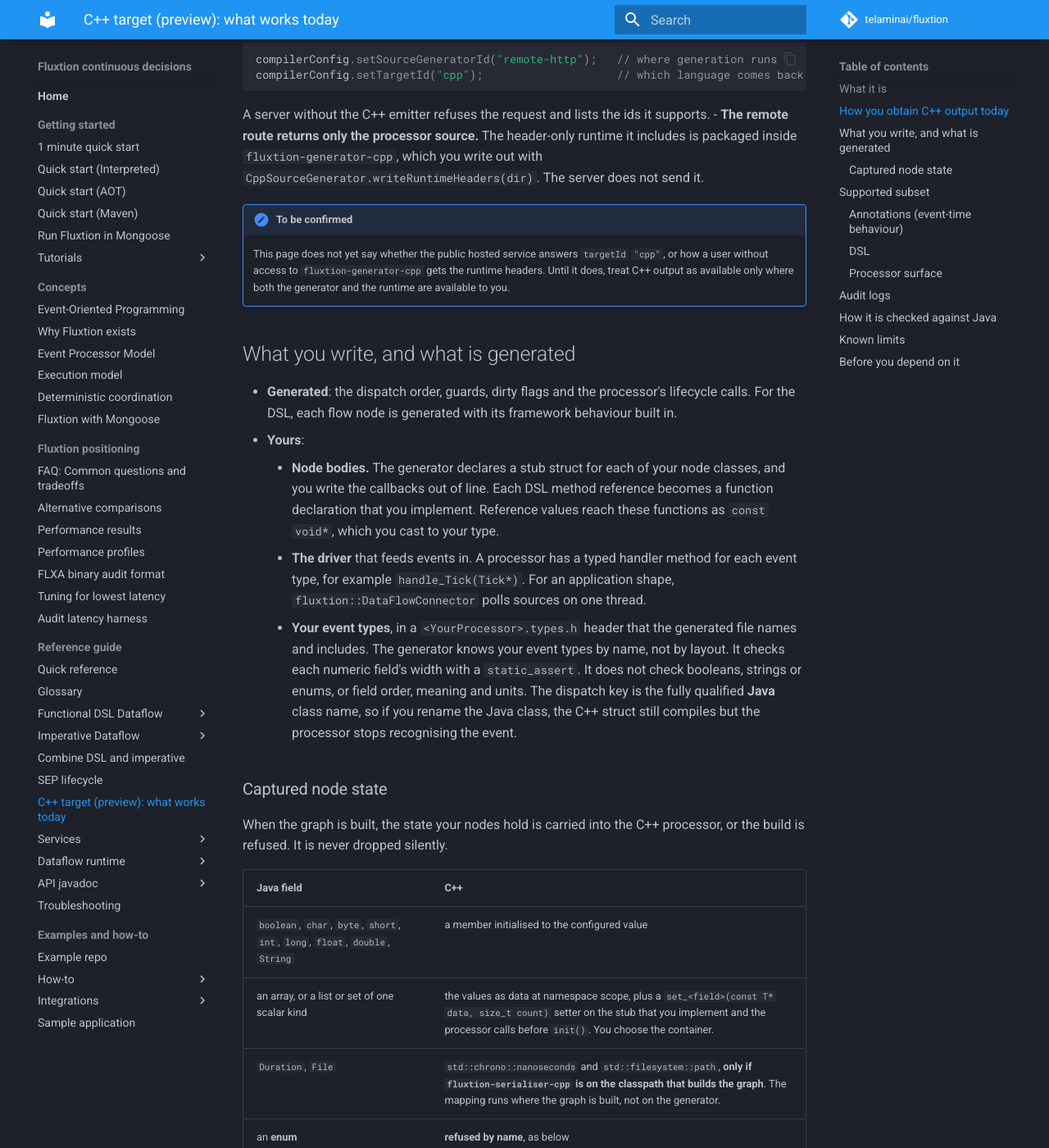
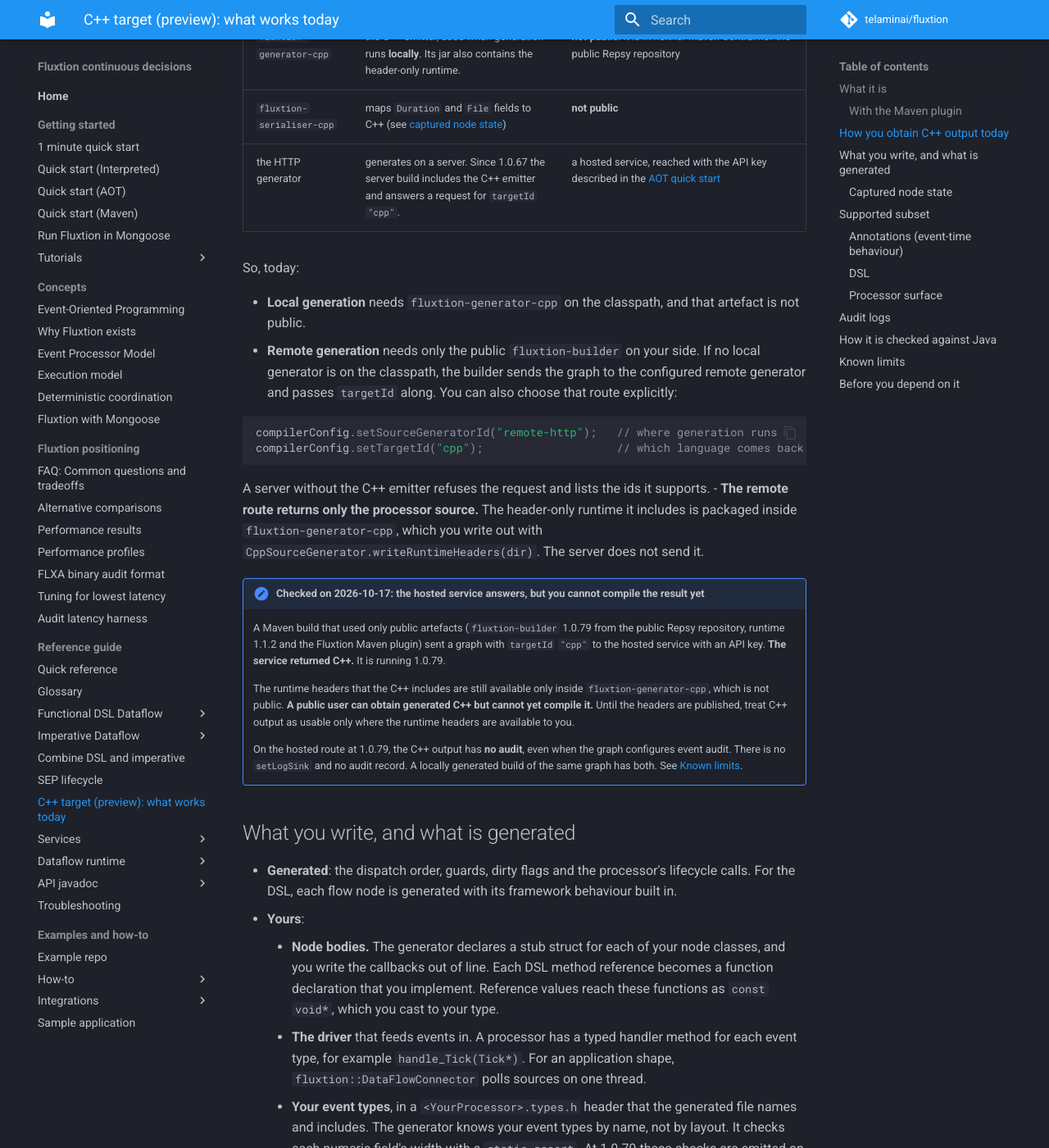
Before and after one commit to telaminai/fluxtion, an MkDocs documentation site: the page built from docs/reference/cpp-target.md, in a window 1280 px wide and 1400 px high, scrolled down 1960 px. Shown: the whole window at 82% size. Built offline with MkDocs 1.6.1 and Material for MkDocs 9.7.7, drawn with Linux system fonts in a browser that asks for light colours; comment, search, counter and statistics services are not loaded; some of the changed text lies outside the part shown.

Commit message:
docs: C++ target - record the 2026-10-17 live test of the hosted route
The hosted service answers targetId "cpp" (it runs 1.0.79), but the runtime
headers are still not public, so a public user can obtain C++ and cannot
compile it. Also records: how to select the target through the Maven
plugin and where its output lands; that hosted C++ carries no audit and
local C++ no width checks; and that a field-assigned parent is not carried
(only constructor arguments are).

Co-Authored-By: Claude Opus 5.5 (1M context) <noreply@anthropic.com>
Claude-Session: https://claude.ai/code/session_01Bhwkr5MmFDGufDuKy1iYWF

````diff
--- a/docs/reference/cpp-target.md
+++ b/docs/reference/cpp-target.md
@@ -43,6 +43,28 @@ The output file is named after the class with a **`.java` extension**, but it co
 to `.h` or `.hpp` when you build. The Fluxtion Maven plugin has no setting for the target, so select
 it in code as shown above.
 
+### With the Maven plugin
+
+The plugin's `scan` goal runs each `FluxtionGraphBuilder` it finds. Its `configureGeneration` receives the
+`FluxtionCompilerConfig`, so the target is set there:
+
+```java
+@Override
+public void configureGeneration(FluxtionCompilerConfig cfg) {
+    cfg.setPackageName("com.example.pricing");
+    cfg.setClassName("PricingProcessor");
+    cfg.setTargetId("cpp");
+    cfg.setWriteSourceToFile(true);
+    cfg.setCompileSource(false);
+    cfg.setFormatSource(false);
+}
+```
+
+The plugin replaces the output directory with `src/main/java`, and it also writes a copy under
+`src/main/resources`. So the C++ file lands in your Java source tree with a `.java` name, and the **next**
+`mvn compile` fails when `javac` tries to compile it. Move both copies out of the source tree, under their
+`.h` name, before you build again.
+
 ## How you obtain C++ output today
 
 Read this section before you plan around the C++ target. Not every part of the C++ toolchain is
@@ -72,10 +94,19 @@ So, today:
   packaged inside `fluxtion-generator-cpp`, which you write out with
   `CppSourceGenerator.writeRuntimeHeaders(dir)`. The server does not send it.
 
-!!! note "To be confirmed"
-    This page does not yet say whether the public hosted service answers `targetId` `"cpp"`, or how a
-    user without access to `fluxtion-generator-cpp` gets the runtime headers. Until it does, treat C++
-    output as available only where both the generator and the runtime are available to you.
+!!! note "Checked on 2026-10-17: the hosted service answers, but you cannot compile the result yet"
+    A Maven build that used only public artefacts (`fluxtion-builder` 1.0.79 from the public Repsy
+    repository, runtime 1.1.2 and the Fluxtion Maven plugin) sent a graph with `targetId` `"cpp"` to the
+    hosted service with an API key. **The service returned C++.** It is running 1.0.79.
+
+    The runtime headers that the C++ includes are still available only inside `fluxtion-generator-cpp`,
+    which is not public. **A public user can obtain generated C++ but cannot yet compile it.** Until the
+    headers are published, treat C++ output as usable only where the runtime headers are available to
+    you.
+
+    On the hosted route at 1.0.79, the C++ output has **no audit**, even when the graph configures event
+    audit. There is no `setLogSink` and no audit record. A locally generated build of the same graph has
+    both. See [Known limits](#known-limits).
 
 ## What you write, and what is generated
 
@@ -90,7 +121,8 @@ So, today:
       thread.
     - **Your event types**, in a `<YourProcessor>.types.h` header that the generated file names and
       includes. The generator knows your event types by name, not by layout. It checks each numeric
-      field's width with a `static_assert`. It does not check booleans, strings or enums, or field order,
+      field's width with a `static_assert`. At 1.0.79 these checks are emitted on the hosted route but
+      not by local generation. It does not check booleans, strings or enums, or field order,
       meaning and units. The dispatch key is the fully qualified **Java** class name, so if you rename the
       Java class, the C++ struct still compiles but the processor stops recognising the event.
 
@@ -141,8 +173,10 @@ the graph before emission, so they need nothing from the target.
       that injected it gets no reference to it. Its C++ stub has no member for the field.
     - **An injected framework service**, such as `NodeNameLookup`, `DirtyStateMonitor` or `Clock`, does not
       appear on the stub either.
+    - **A parent set through a field** (`node.parent = a` in the builder) is dispatched and guarded
+      correctly, but the stub has no member for it either. This happens with or without `@Inject`.
 
-    Pass parents as ordinary constructor or field references instead. Those are carried, as typed
+    Pass parents as **constructor arguments** instead. Only constructor arguments are carried, as typed
     `p0`, `p1`, … members.
 
 ### DSL
@@ -222,7 +256,14 @@ Generated in **both Java and C++**:
   [conformance corpus](flxa-format.md). Unit-code validation, the id-exhaustion and oversize-name
   execution tests, and by-name id translation are still open.
 - **Your event-type header is not verified** beyond the width checks.
-- **`@Inject` is not refused.** See [Annotations](#annotations-event-time-behaviour).
+- **`@Inject` is not refused**, and a parent set through a field is not carried. See
+  [Annotations](#annotations-event-time-behaviour).
+- **The hosted route and local generation do not emit the same C++** at 1.0.79. Hosted output has no
+  audit, even when the graph configures event audit. Locally generated output has no event-type width
+  checks. If you depend on the audit-log comparison, check that your generated header declares
+  `setLogSink`.
+- **The runtime headers are not public**, so C++ from the hosted service cannot yet be compiled by a
+  user who has only public artefacts.
 - **Unsupported node state is refused, not dropped**, as listed under
   [captured node state](#captured-node-state).
 - **The latency kit's C++ arms predate array-state setters**, so a fixture that holds array state needs
````
